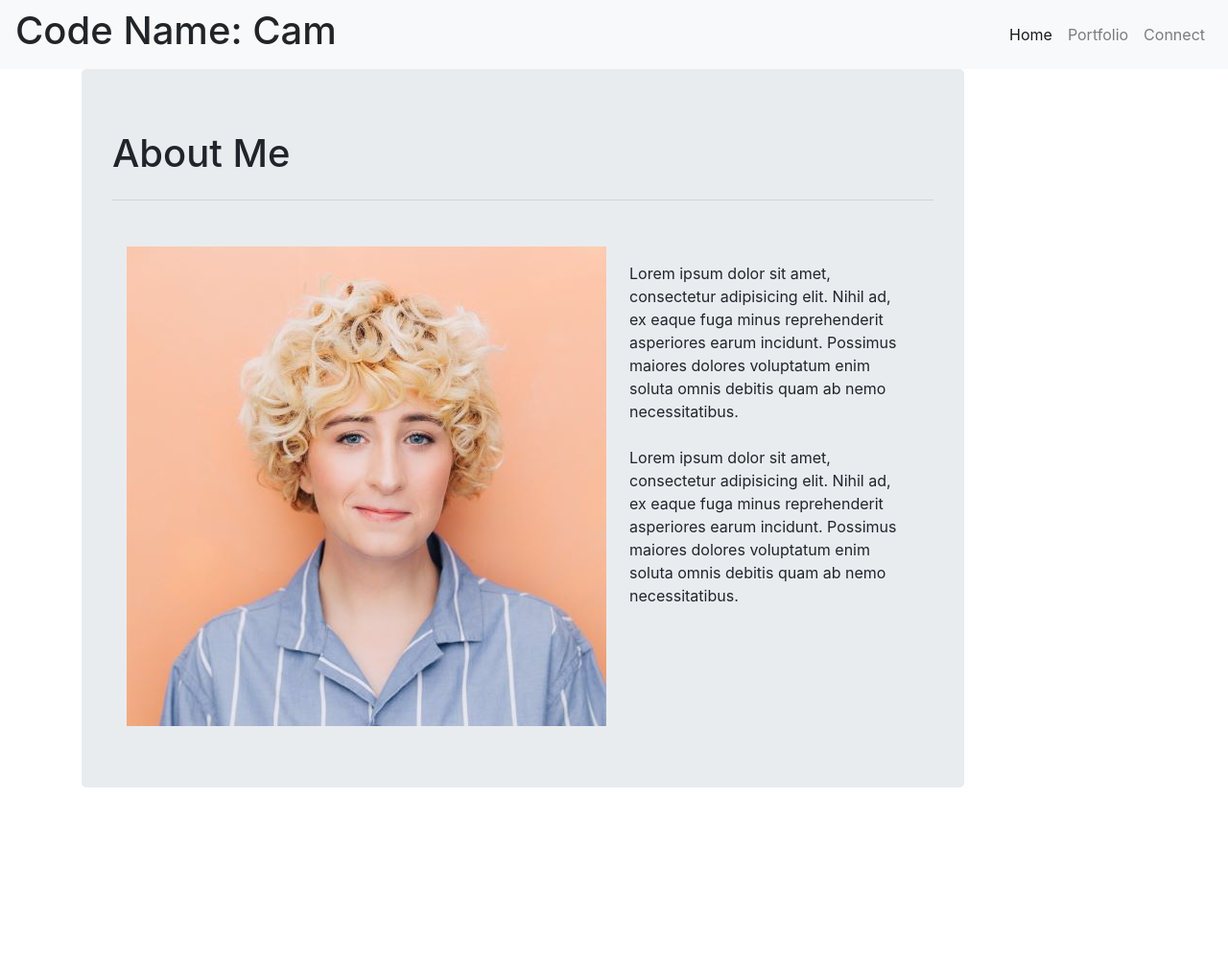
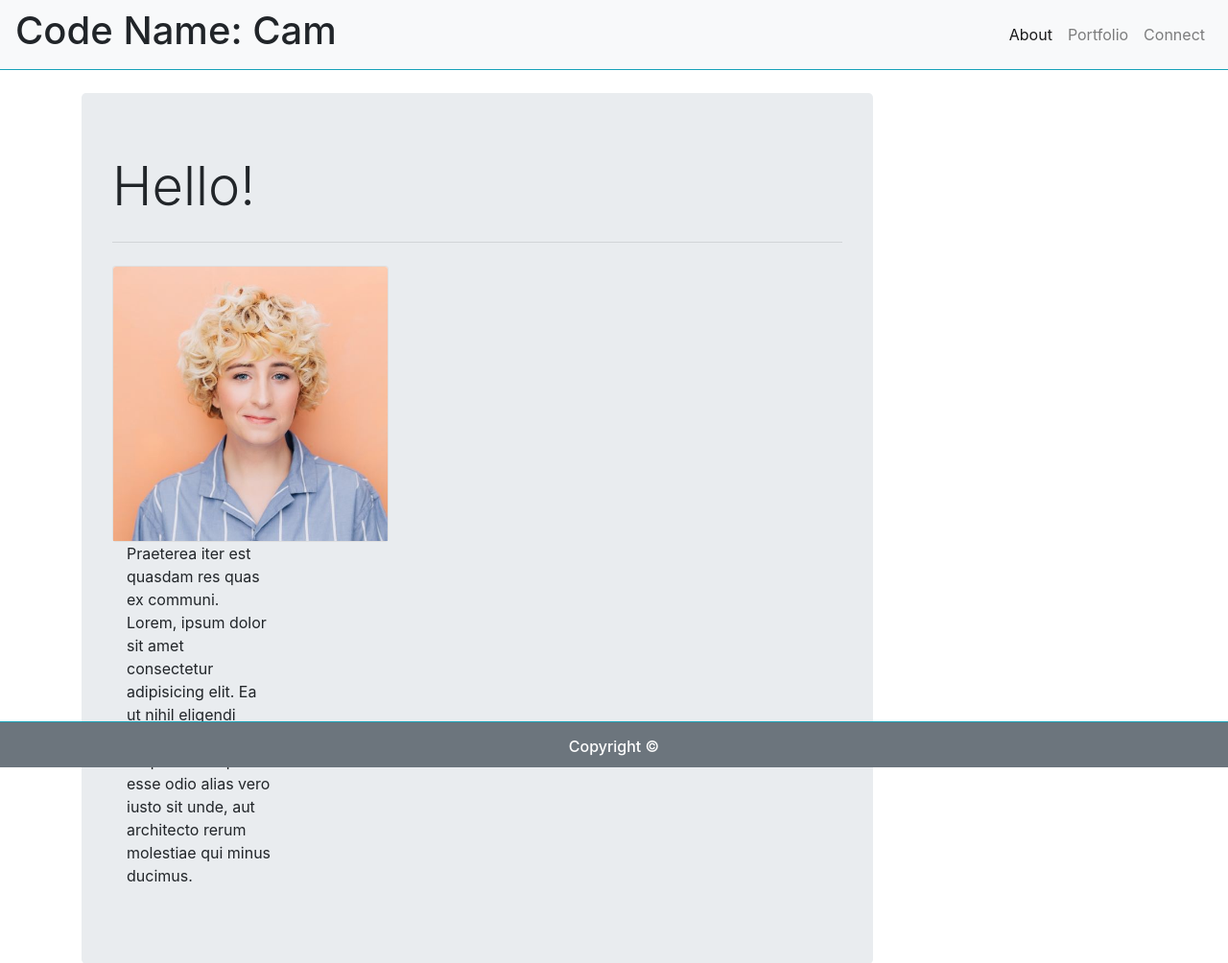
Before and after one commit to camrynnesullivan/Homework-2-Portfolio, a plain HTML site: page index.html in a window 1280 px wide. Shown: the top 1004 px of the page at 96% size. Before the commit the page ends 853 px from the top, so only its background shows below. Drawn offline with nearby package versions, Linux system fonts and the light colour scheme.

Commit message:
Added Footer

```diff
--- a/index.html
+++ b/index.html
@@ -8,17 +8,13 @@
 <!-- CSS only -->
 <link rel="stylesheet" href="https://stackpath.bootstrapcdn.com/bootstrap/4.5.0/css/bootstrap.min.css" integrity="sha384-9aIt2nRpC12Uk9gS9baDl411NQApFmC26EwAOH8WgZl5MYYxFfc+NcPb1dKGj7Sk" crossorigin="anonymous">
 
-<!-- JS, Popper.js, and jQuery -->
-<script src="https://code.jquery.com/jquery-3.5.1.slim.min.js" integrity="sha384-DfXdz2htPH0lsSSs5nCTpuj/zy4C+OGpamoFVy38MVBnE+IbbVYUew+OrCXaRkfj" crossorigin="anonymous"></script>
-<script src="https://cdn.jsdelivr.net/npm/popper.js@1.16.0/dist/umd/popper.min.js" integrity="sha384-Q6E9RHvbIyZFJoft+2mJbHaEWldlvI9IOYy5n3zV9zzTtmI3UksdQRVvoxMfooAo" crossorigin="anonymous"></script>
-<script src="https://stackpath.bootstrapcdn.com/bootstrap/4.5.0/js/bootstrap.min.js" integrity="sha384-OgVRvuATP1z7JjHLkuOU7Xw704+h835Lr+6QL9UvYjZE3Ipu6Tp75j7Bh/kR0JKI" crossorigin="anonymous"></script>
-
-
   </head>
 
   <body>
+    <div class="specialBackground overflow-auto">
+      <div class="container-fluid m-0 p-0">
     <!-- Navigation   -->
-    <nav class="navbar navbar-expand-lg navbar-light bg-light sticky-top">
+    <nav class="navbar navbar-expand-lg navbar-light bg-light border-bottom border-info sticky-top">
       <h1 class="bg-gradient-info">Code Name: Cam</h1>
       <a class="navbar-brand" href="#"></a>
       <button class="navbar-toggler" type="button" data-toggle="collapse" data-target="#navbarNav" aria-controls="navbarNav" aria-expanded="false" aria-label="Toggle navigation">
@@ -28,7 +24,7 @@
 
         <ul class="navbar-nav ml-auto">
           <li class="nav-item active">
-            <a class="nav-link" href="#">Home <span class="sr-only">(current)</span></a>
+            <a class="nav-link" href="#">About <span class="sr-only">(current)</span></a>
           </li>
           <li class="nav-item">
             <a class="nav-link" href="#">Portfolio</a>
@@ -40,43 +36,34 @@
 
       </div>
     </nav>
-
+<br>
     <!-- Jumbotron  -->
     <main class="container">
       <section class="row">
-        <section class="col-xs-9 col-sm-9 col-md-9 col-lg-9 col-xl-10">
-          <main class="jumbotron">
-            <h1 class="display">About Me</h1>
-            <hr class="my-4" />
+        <article class="col-md-9">
+          <div class="jumbotron">
+            <h1 class="display-4">Hello!</h1>
+            <hr class="my-4">
+            <section class="row">
+            <article class="col-md-6">
+              <div class="card" style="width: 18rem;">
+                <img src="ProfPic.jpg" class="img-fluid card-img-top"  alt="Camrynne Sullivan">
+            </div>
+             <article class="col-md-6">
+            <p>
+            Praeterea iter est quasdam res quas ex communi. Lorem, ipsum dolor sit amet consectetur adipisicing elit. Ea ut nihil eligendi totam, nesciunt, neque consequatur esse odio alias vero iusto sit unde, aut architecto rerum molestiae qui minus ducimus.
+            </p>
+          </div>
+       </article>
+      </section>
+    </main>
+<!-- Footer  -->
+<footer>
+  <div class="row justify-content-center border-top border-info bg-secondary text-white pb-1 pt-3 fixed-bottom div-5">
+    <h6>Copyright &copy;</h6>
+</div>
 
-            <div class="container">
-              <article class="row mt-5 no gutters">
-                <div class="col-md-12">
-                  <div class="image-wrapper float-left pr-4">
-                    <span class="style width-auto postion-relative">
-                      <img
-                        class="display-flex"
-                        src="ProfPic.jpg"
-                        alt="Camrynne Sullivan"
-                    /></span>
-                  </div>
-                  <div class="single-post-content-wrapper p-3">
-                    Lorem ipsum dolor sit amet, consectetur adipisicing elit.
-                    Nihil ad, ex eaque fuga minus reprehenderit asperiores earum
-                    incidunt. Possimus maiores dolores voluptatum enim soluta
-                    omnis debitis quam ab nemo necessitatibus.
-                    <br /><br />
-                    Lorem ipsum dolor sit amet, consectetur adipisicing elit.
-                    Nihil ad, ex eaque fuga minus reprehenderit asperiores earum
-                    incidunt. Possimus maiores dolores voluptatum enim soluta
-                    omnis debitis quam ab nemo necessitatibus.
-                  </div>
-                </div>
-              </article>
-            </div>
-          </main>
-        </main>
-      </main>
-    </main>
+</footer>
+
   </body>
 </html>
```
